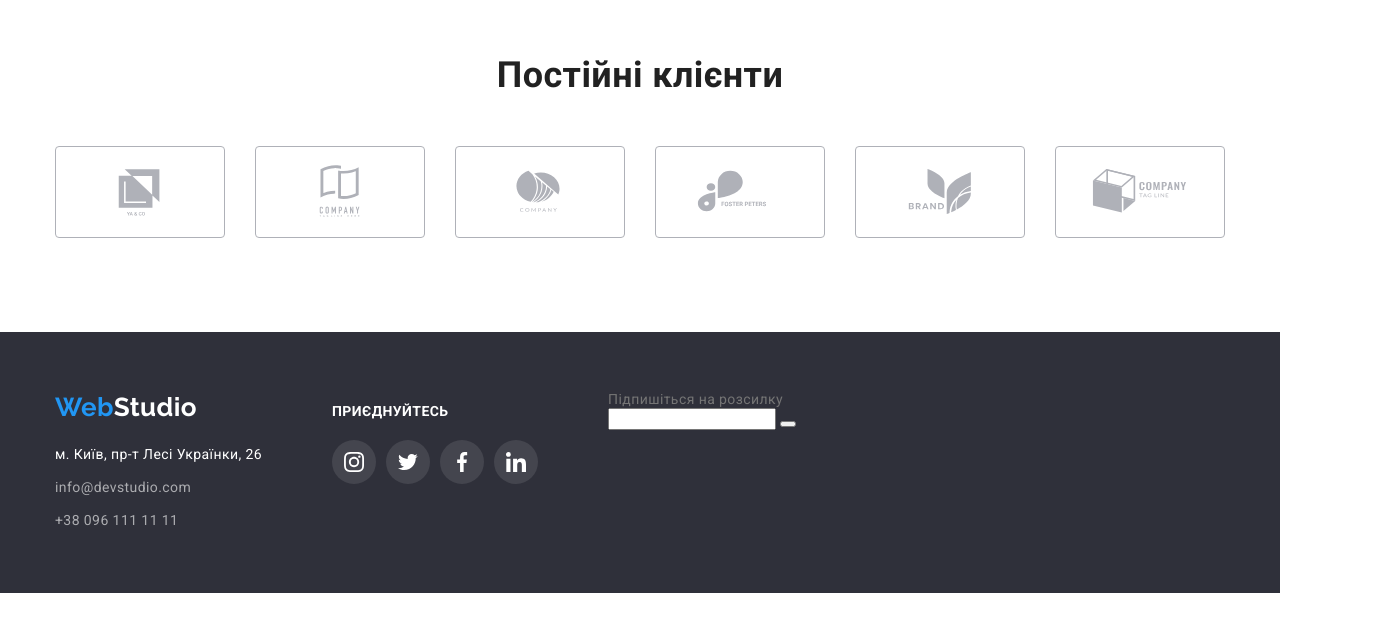
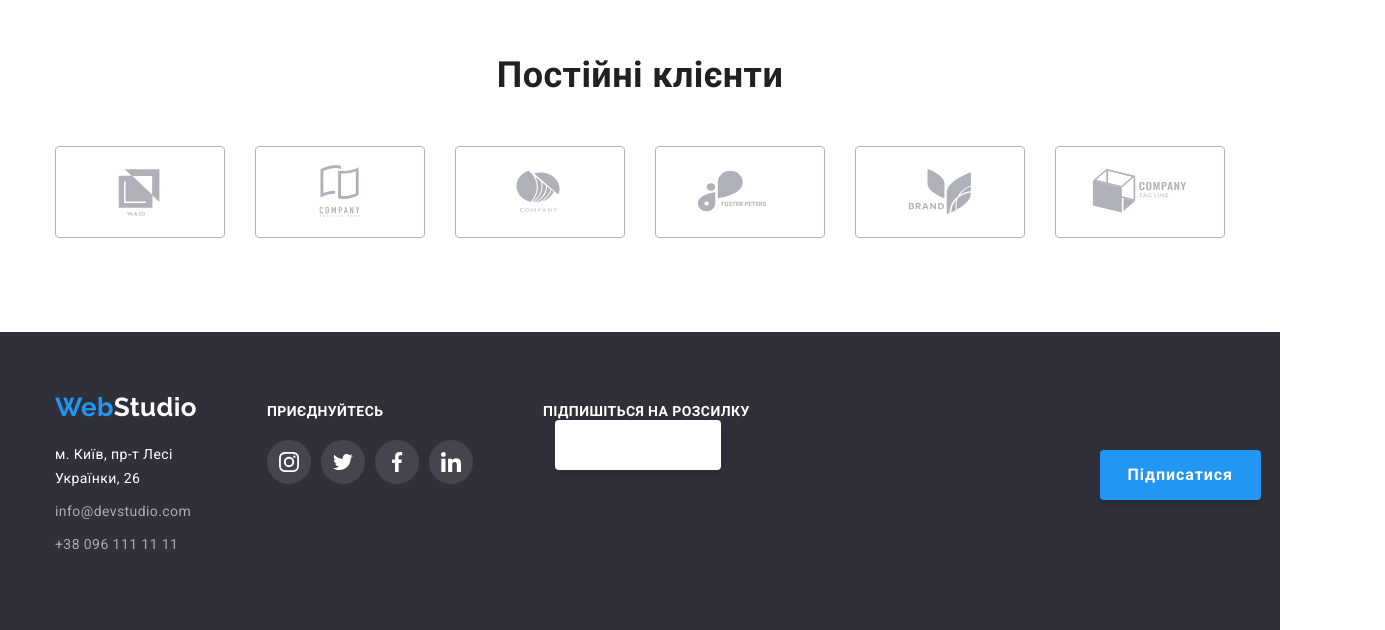
Before and after one commit to alenchik3333/goit-markup-hw-06, a plain HTML site: page index.html in a window 1280 px wide. Shown: the part 2350-2980 px from the top of the page, 1385 px wide, since content can reach past the window. Before the commit the page ends 2943 px from the top, so only its background shows below. Drawn offline with nearby package versions, Linux system fonts and the light colour scheme.

Commit message:
3 footer

```diff
--- a/css/styles.css
+++ b/css/styles.css
@@ -513,6 +513,50 @@
 .join-link:focus {
   background-color: var(--additional-text-color);
 }
+.footer-join {
+  padding-top: 12px;
+}
+
+.footer-form-text {
+  font-weight: 700;
+  text-transform: uppercase;
+  color: var(--accent-text-color);
+}
+
+.footer-form {
+  display: flex;
+  gap: 12px;
+}
+.footer-form-field {
+  width: 358px;
+  height: 50px;
+  border: 1px solid rgba(255, 255, 255, 0.3);
+filter: drop-shadow(0px 4px 4px rgba(0, 0, 0, 0.15));
+border-radius: 4px;
+}
+
+.footer-form-btn {
+  margin: 30px 124px 0;
+  width: 200px;
+  height: 50px;
+  padding: 10px 28px;
+  font-weight: 700;
+  font-size: 16px;
+  line-height: 1.9;
+  letter-spacing: 0.06em;
+  color: var(--accent-text-color);
+  background: var(--additional-text-color);
+  box-shadow: 0px 4px 4px rgba(0, 0, 0, 0.15);
+  border-radius: 4px;
+  border: none;
+  transition: background var(--transition-fast);
+}
+
+.footer-form-btn:hover,
+.footer-form-btn:focus {
+  background: var(--hero-button-active);
+  cursor: pointer;
+}
 
 /* portfolio */
 .portfolio-container {
--- a/index.html
+++ b/index.html
@@ -577,11 +577,15 @@
             </li>
           </ul>
         </div>
-        <div>
-          <p>Підпишіться на розсилку</p>
-          <form action="">
-            <input type="text">
-            <button class="footer-form-btn" type="submit"></button>
+        <div class="footer-join">
+          <p class="footer-form-text">Підпишіться на розсилку</p>
+          <form class="footer-form" action="">
+            <label for="user_mail"></label>
+            <input class="footer-form-field" type="mail" id="user_mail">
+            <svg class="" width="" height="">
+              <use href=""></use>
+            </svg>
+            <button class="footer-form-btn" type="submit">Підписатися</button>
           </form>
 
         </div>
```
